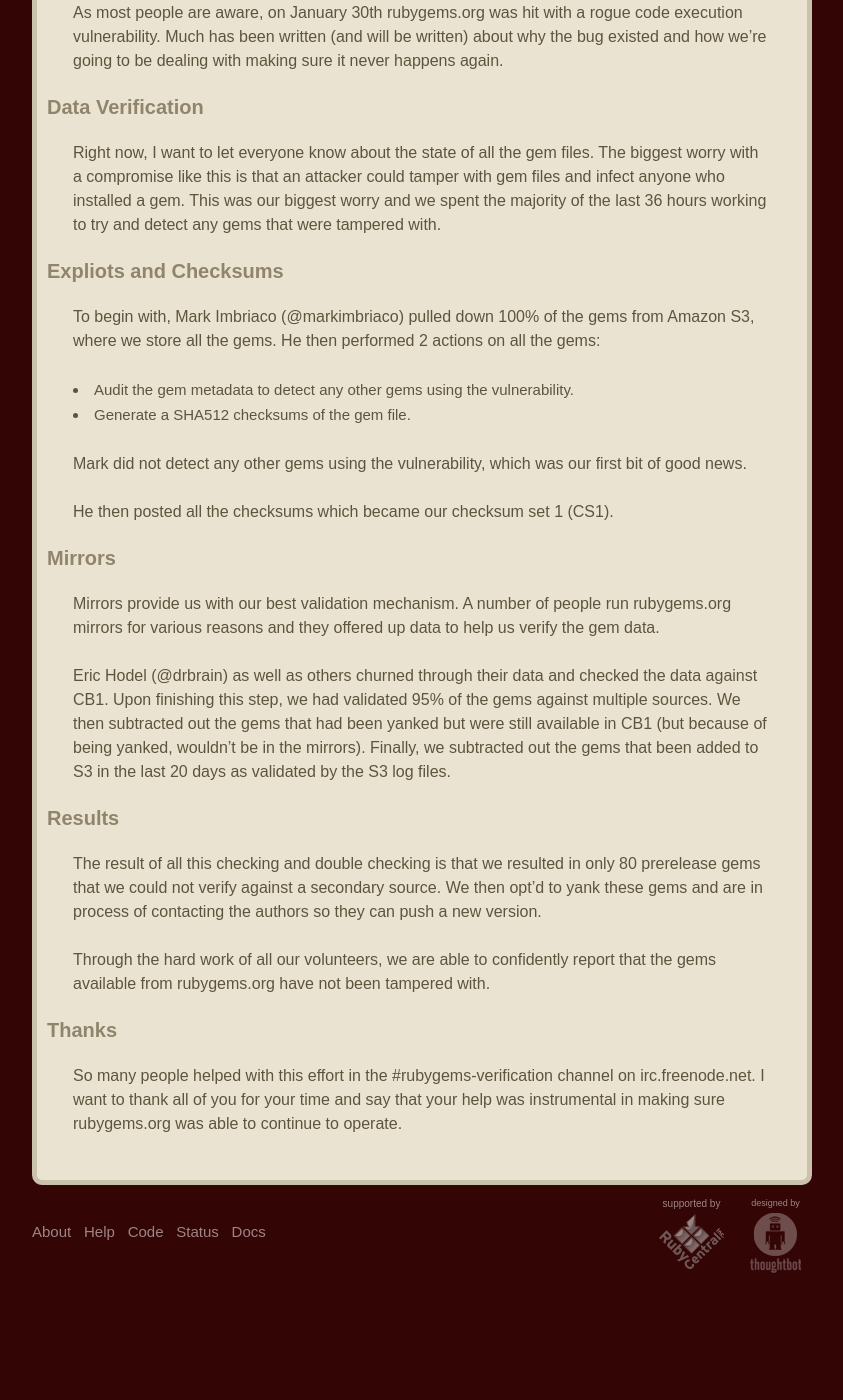
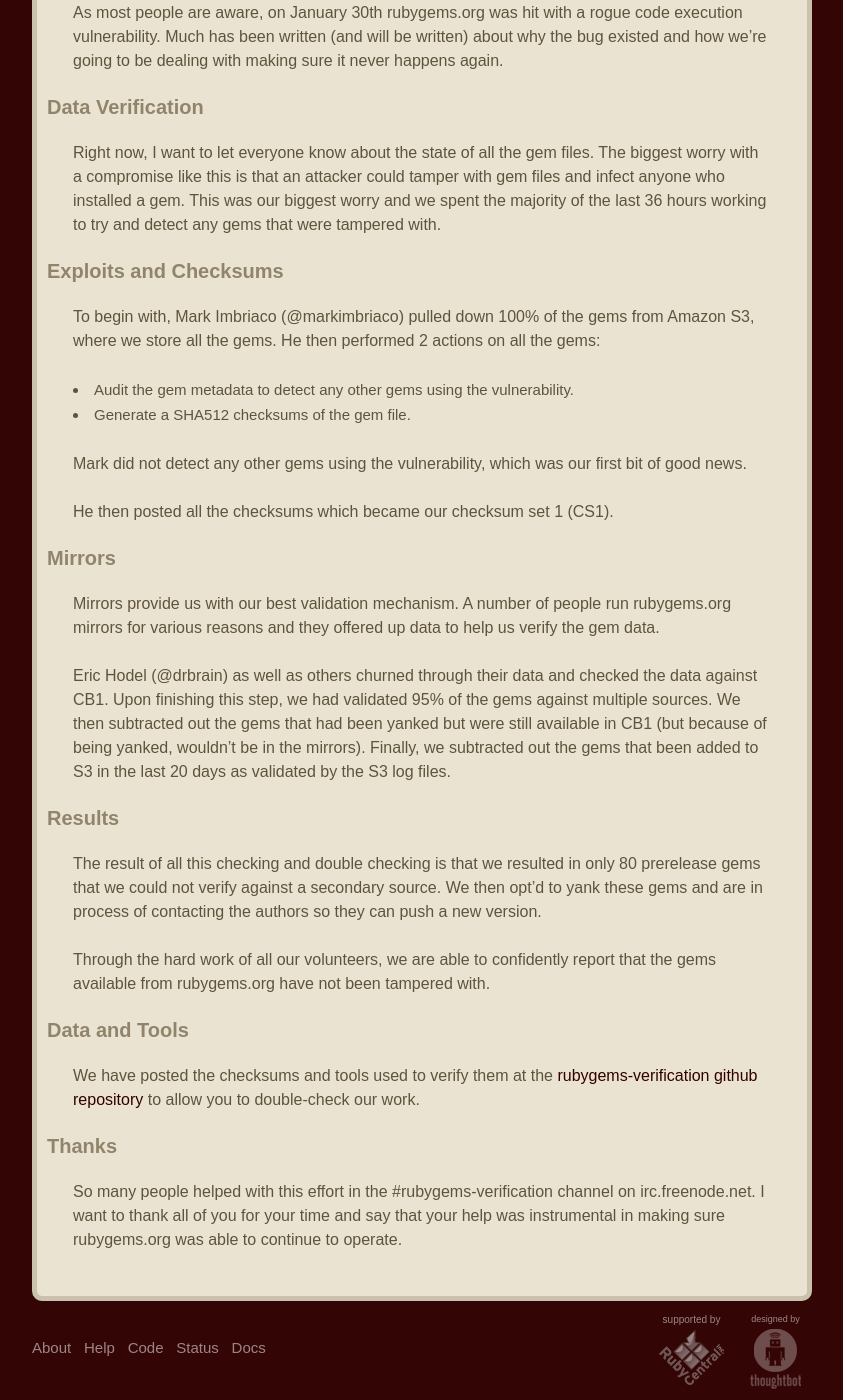
Before and after one commit to rubygems/rubygems.github.io, a Jekyll site: the page built from _posts/2013-01-31-data-verification.md, in a window 1280 px wide and 1400 px high, scrolled down 363 px. Shown: the whole window, without its empty margins (218-1061 px from the left). Built offline with Jekyll 4.4.1, drawn with Linux system fonts in a browser that asks for light colours; comment, search, counter and statistics services are not loaded; before the commit the page ends 1652 px from its top, so only the background shows below that.

Commit message:
Added link to the verification repository
This allows people to double-check our work

Also, fixed a typo in the header

```diff
--- a/_posts/2013-01-31-data-verification.md
+++ b/_posts/2013-01-31-data-verification.md
@@ -14,7 +14,7 @@
 
 Right now, I want to let everyone know about the state of all the gem files. The biggest worry with a compromise like this is that an attacker could tamper with gem files and infect anyone who installed a gem. This was our biggest worry and we spent the majority of the last 36 hours working to try and detect any gems that were tampered with.
 
-### Expliots and Checksums ###
+### Exploits and Checksums ###
 
 To begin with, Mark Imbriaco (@markimbriaco) pulled down 100% of the gems from Amazon S3, where we store all the gems. He then performed 2 actions on all the gems:
 
@@ -37,6 +37,10 @@
 
 Through the hard work of all our volunteers, we are able to confidently report that the gems available from rubygems.org have not been tampered with.
 
+### Data and Tools ###
+
+We have posted the checksums and tools used to verify them at the [rubygems-verification github repository](https://github.com/rubygems/rubygems-verification) to allow you to double-check our work.
+
 ### Thanks ###
 
 So many people helped with this effort in the #rubygems-verification channel on irc.freenode.net. I want to thank all of you for your time and say that your help was instrumental in making sure rubygems.org was able to continue to operate.
```
